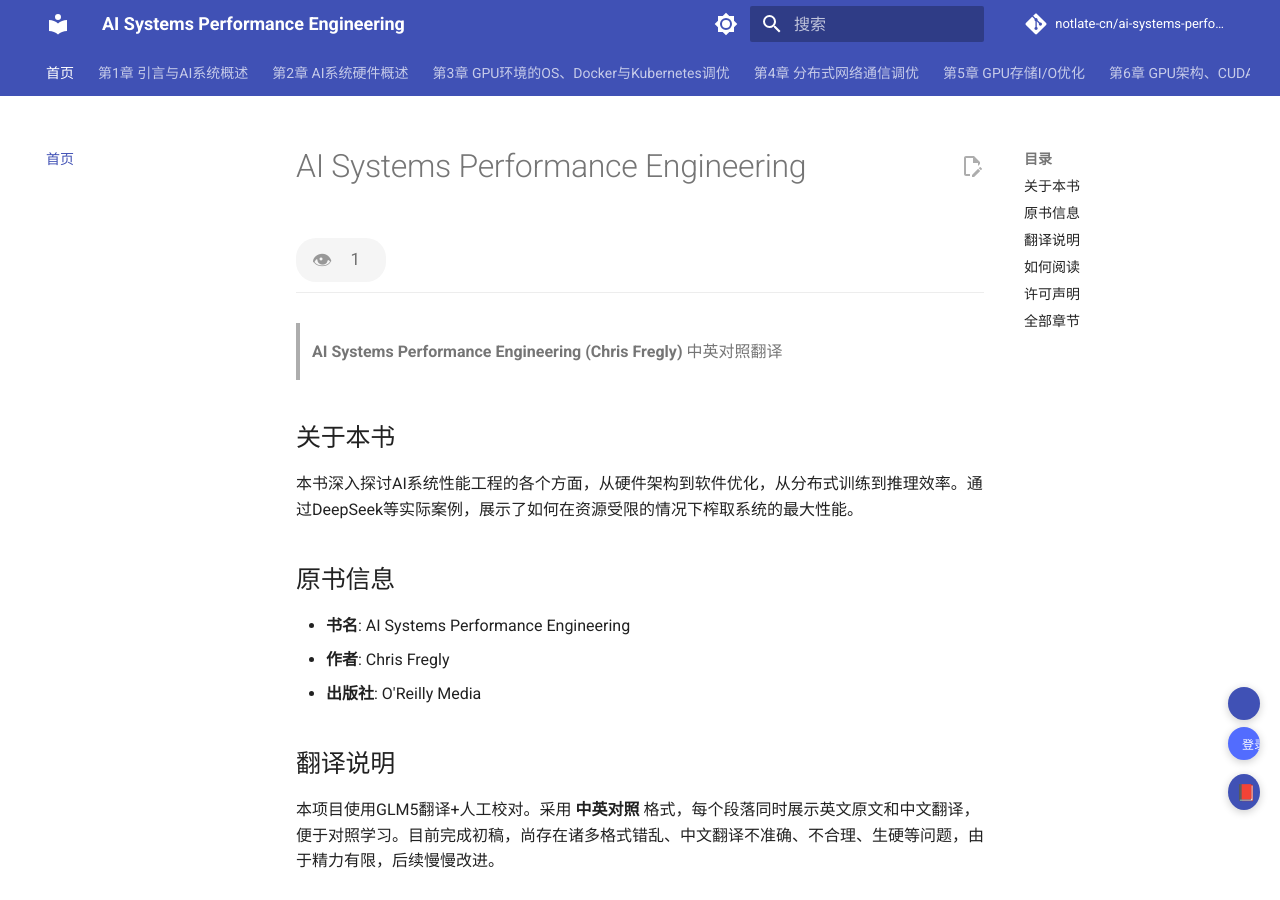
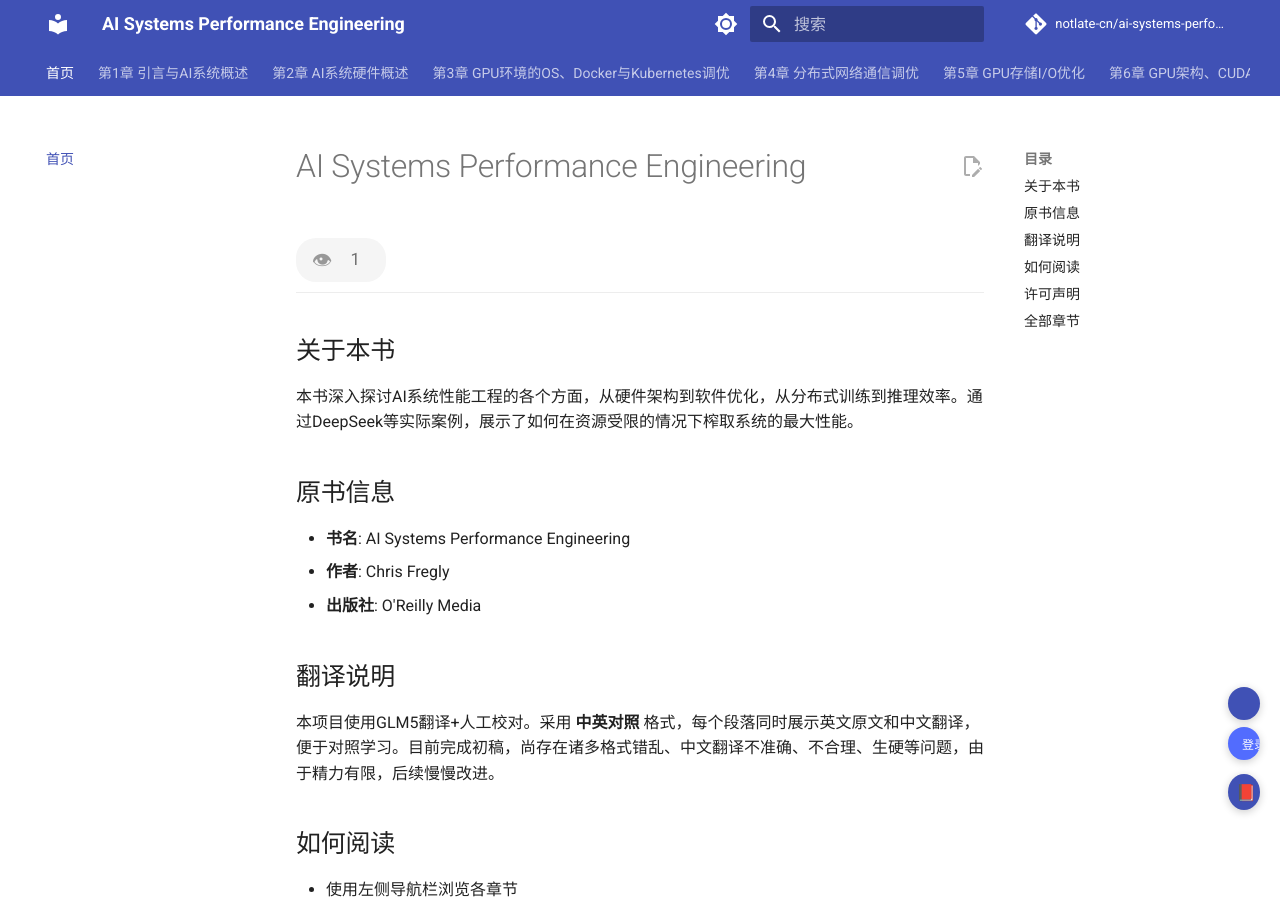
Before and after one commit to notlate-cn/ai-systems-performance-engeering, an MkDocs documentation site: the page built from docs/index.md, in a window 1280 px wide and 900 px high. Built offline with MkDocs 1.6.1 and Material for MkDocs 9.7.7, drawn with Linux system fonts in a browser that asks for light colours; a script that is not in the unit is left out; comment, search, counter and statistics services are not loaded.

```diff
--- a/docs/index.md
+++ b/docs/index.md
@@ -1,6 +1,4 @@
 # AI Systems Performance Engineering
-
-> **AI Systems Performance Engineering (Chris Fregly)** 中英对照翻译
 
 ## 关于本书
 
```
